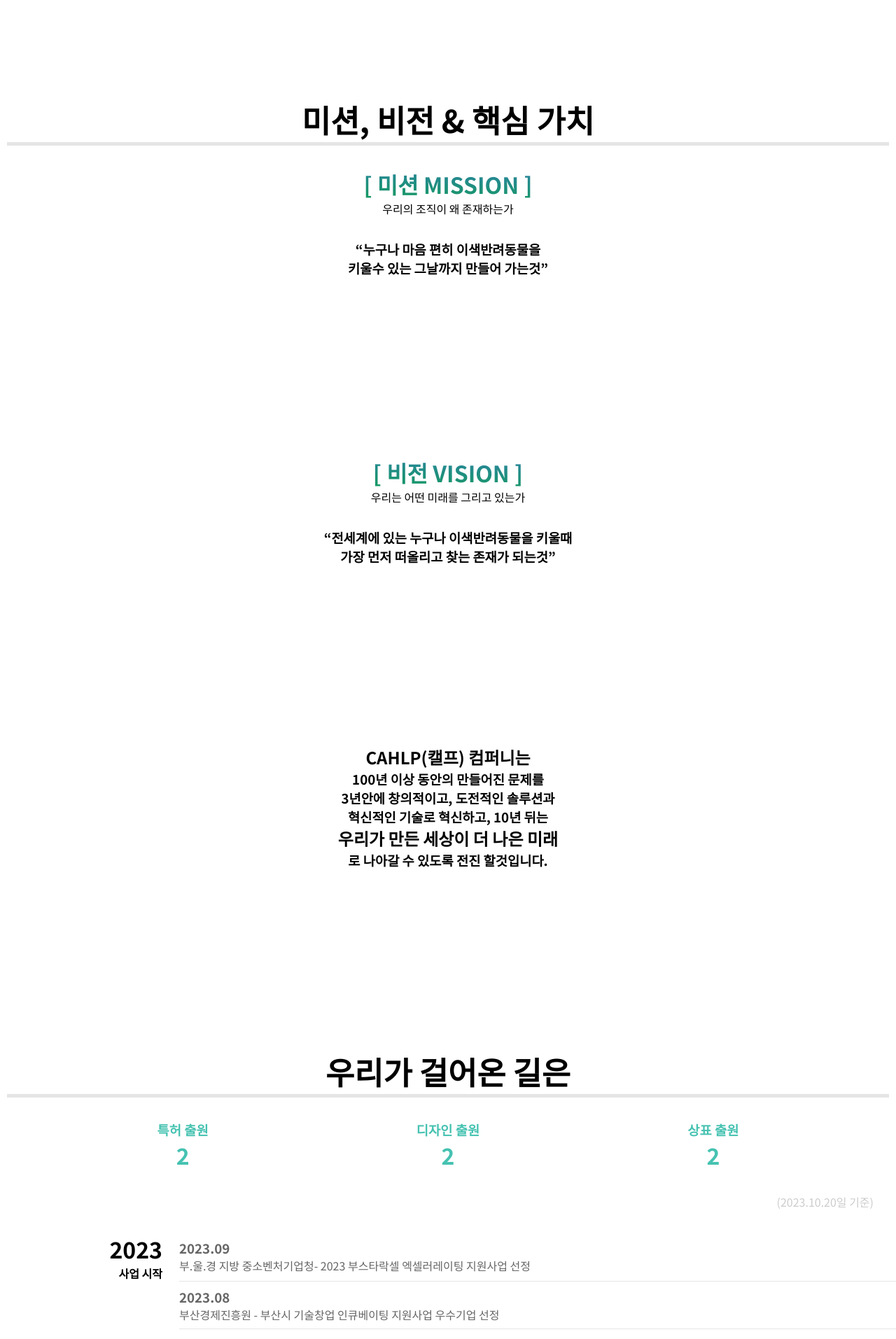
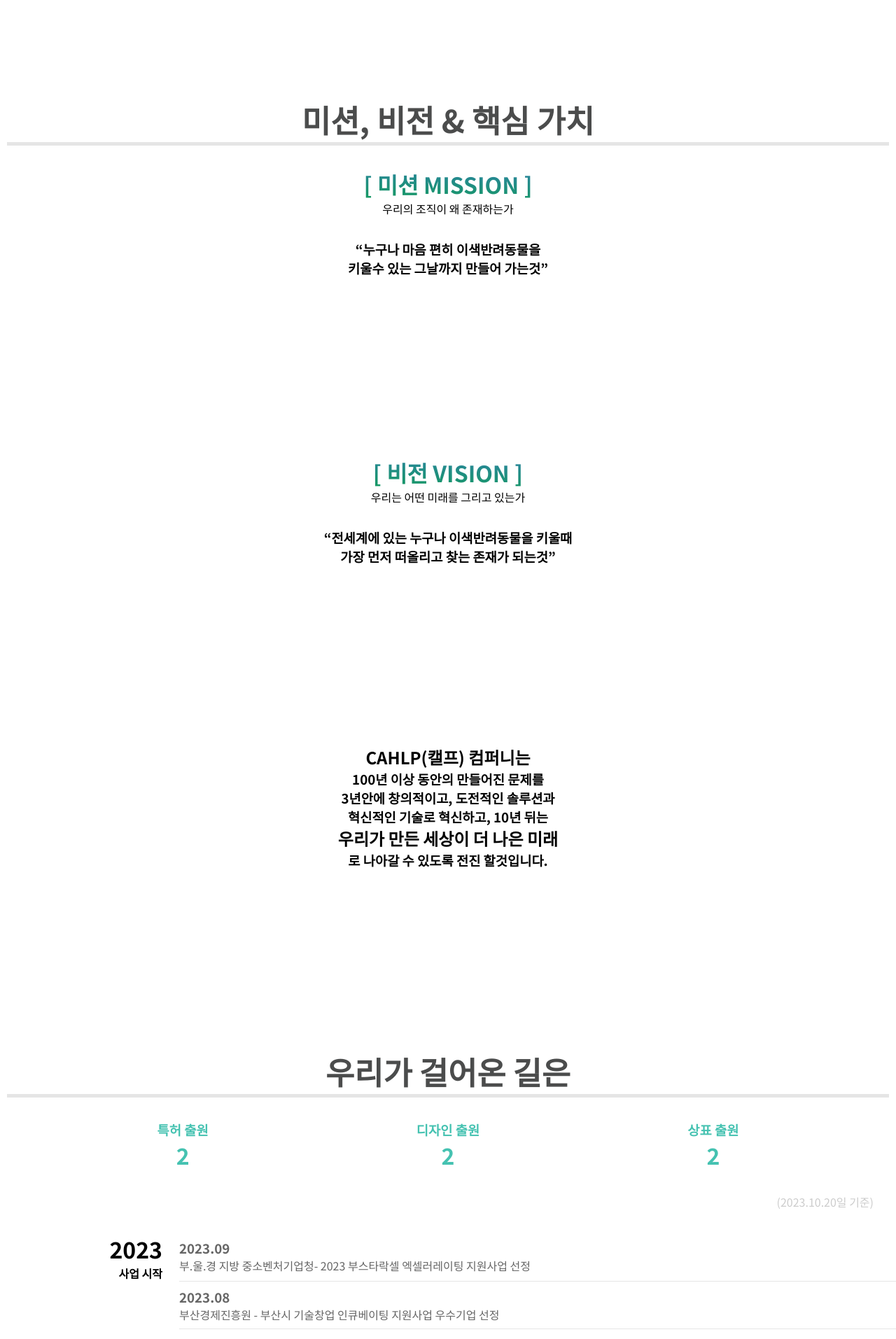
Before and after one commit to thelight0804/CAHLP_Company_Site_with_React, a React (Vite) app: page / in a window 1280 px wide. Shown: the part 2840-4753 px from the top of the page at 70% size. Built offline with nearby package versions, Linux system fonts and the light colour scheme.

Commit message:
Fix: 단락 스타일링 수정
- 단락에 있던 개별 style 제거
- className 추가
- 색깔 검정 -> CAHLP 로고 색으로 변경

```diff
--- a/src/pages/Main.jsx
+++ b/src/pages/Main.jsx
@@ -65,7 +65,7 @@ function Main() {
           <h3>그 과정에서 정말 큰 기회를 발견했습니다.</h3>
         </div>
 
-        <h1 style={{textAlign: 'center', fontSize: '2.8rem'}}>미션, 비전 & 핵심 가치</h1>
+        <h1 className={styles.paragraph}>미션, 비전 & 핵심 가치</h1>
         <div className={styles.bottomBorder}/>
         <div ref={ref4}
           className={`${styles.contentBox} ${inView4 ? styles.inViewBox : styles.outViewBox}`}
@@ -106,7 +106,7 @@ function Main() {
           </h3>
         </div>
 
-        <h1 style={{textAlign: 'center', fontSize: '2.8rem'}}>우리가 걸어온 길은</h1>
+        <h1 className={styles.paragraph}>우리가 걸어온 길은</h1>
         <div className={styles.bottomBorder}/>
         <div
           ref={ref7}
@@ -140,7 +140,7 @@ function Main() {
           <h1 className={styles.highlight} style={{fontSize: '3.5rem'}}>Team CAHLP</h1>
           <p>우리는 팀이기에 불가능이란 없습니다</p>
         </div>
-        <h1 style={{textAlign: 'center', fontSize: '2.8rem'}}>CAHLP 컴퍼니의 조직문화</h1>
+        <h1 className={styles.paragraph}>CAHLP 컴퍼니의 조직문화</h1>
         <div className={styles.bottomBorder}/>
         <div ref={ref9}
           className={`${styles.contentBox} ${inView9 ? styles.inViewBox : styles.outViewBox}`}
--- a/src/pages/main.module.scss
+++ b/src/pages/main.module.scss
@@ -35,6 +35,13 @@ video {
 .outViewBox{ // 화면에 보이지 않을 때 shrinkScale 실행
   animation: shrinkScale 0.8s forwards;
 }
+.paragraph { // 단락
+  text-align: center;
+  font-size: 2.8rem;
+  font-weight: bold;
+  color: #4b4c4c;
+}
+// 슬라이드
 .slideImage {
   width: 70%;
   margin: 0 auto;
@@ -44,7 +51,8 @@ video {
   margin: 0 10px;
   border-bottom: 5px solid #e5e5e5;
 }
-.highlight { // 미션 제목 그라데이션
+// 그라데이션 하이라이트
+.highlight {
   font-size: 2rem;
   background: linear-gradient(to right top, #0ca246, #347abe);
   color: transparent;
```
